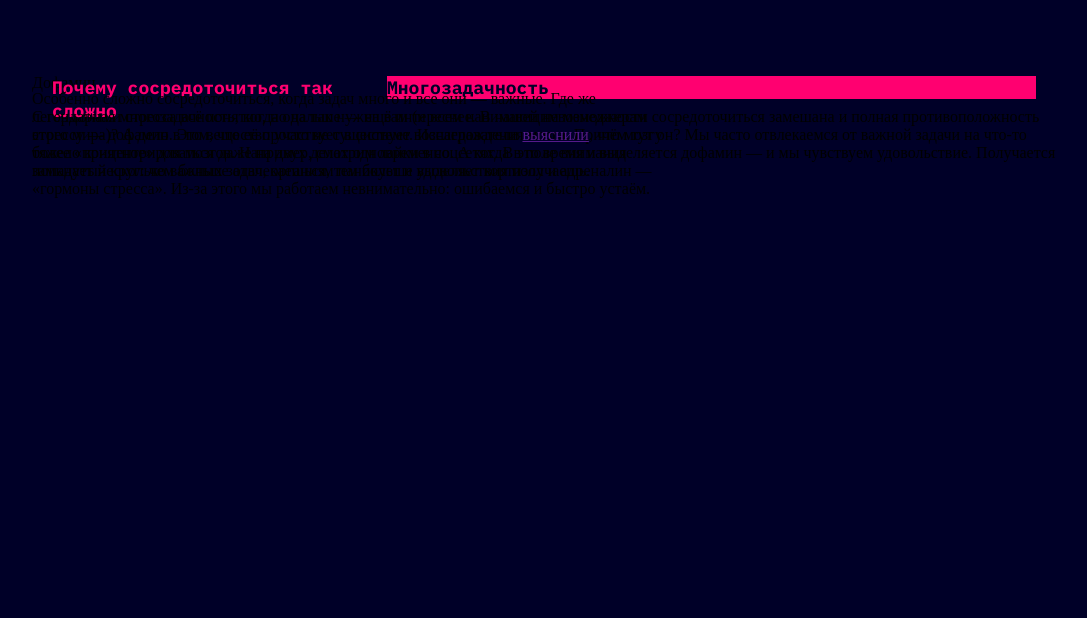
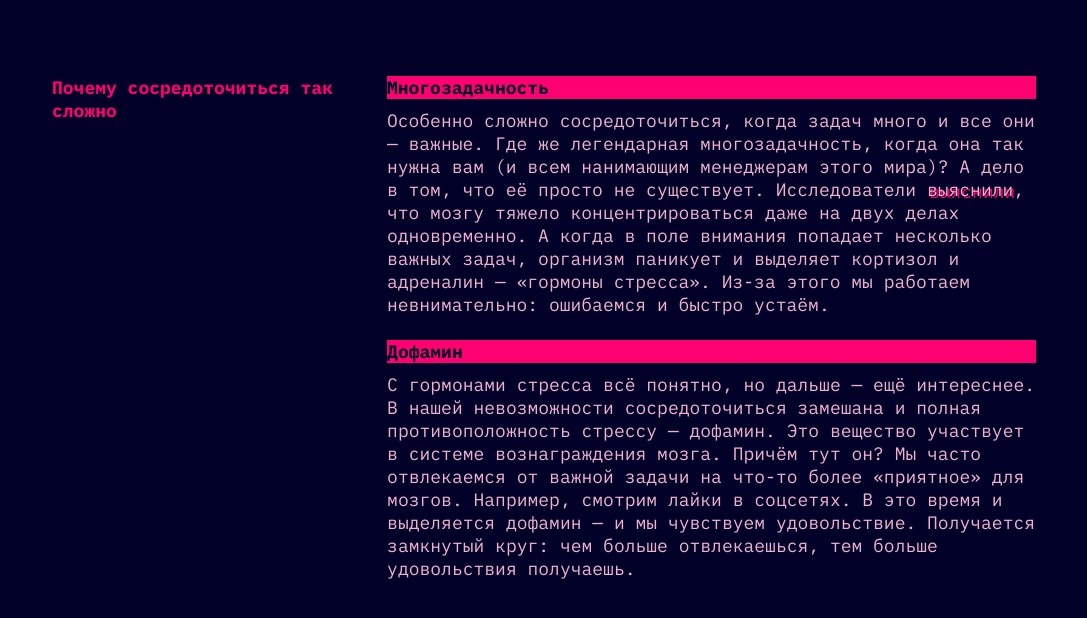
Before and after one commit to aqua11iquid/yanacist, a plain HTML site: page index.html in a window 1280 px wide. Shown: the part 778-1396 px from the top of the page, without its empty margins (96-1183 px from the left). Drawn offline with Linux system fonts and the light colour scheme.

Commit message:
1+2BLOCKS

```diff
--- a/index.html
+++ b/index.html
@@ -17,10 +17,10 @@
                     <button>авто</button>
                     <button>неон</button>
                 </nav>
-                <p class="knpkREC">REC</p>
-                <div class="KNPK1"></div>
-                <div class="KNPK2"></div>
-                <div class="KNPK3"></div>
+                <p class="rec">REC</p>
+                <div class="Knopochka1"></div>
+                <div class="Knopochka2"></div>
+                <div class="Knopochka3"></div>
                 <h1>no focus</h1>
                 <div class="p1">
                     Что делать, когда не можешь делать ничего<br>
--- a/style.css
+++ b/style.css
@@ -75,7 +75,7 @@ button:hover {
   border: 1px solid #FF0070;
 }
 
-.header .KNPK2 {
+.header .Knopochka2 {
   position: absolute ;
   top: 723px;
   left: 20px;
@@ -89,7 +89,7 @@ button:hover {
 
 }
 
-.header .KNPK3 {
+.header .Knopochka3 {
   position:absolute;
   top: 20px;
   left: 979px;
@@ -105,7 +105,7 @@ button:hover {
 
 
 
-.header .KNPK1{
+.header .Knopochka1{
   position: absolute;
   width: 9px;
   height: 9px;
@@ -118,7 +118,7 @@ button:hover {
 
 }
 
-.header .knpkREC {
+.header .rec {
   position: absolute;
   width: 33px;
   height: 26px;
@@ -226,5 +226,71 @@ h1{
   position: absolute;
   width: 648.92px;
   height: 211px;
-  right: 20
+  right: 20.19px;
+  top: 33px;
+
+  font-family: 'IBM Plex Mono';
+  font-weight: 400;
+  font-size: 18px;
+  line-height: 23px;
+
+
+
+  color: #F1B2CE;
 }
+
+a{
+  font-family: 'IBM Plex Mono';
+  font-weight: 400;
+  font-size: 18px;
+  line-height: 23px;
+  text-shadow: 2px 2px  #FF0070;
+  color: #F1B2CE;
+  text-decoration: none;
+
+
+
+  color: #F1B2CE;
+}
+
+a:hover{
+  color: #F1B2CE;
+  background-color: #2196f3;
+}
+
+
+.section1 .MCRtxt3{
+  position: absolute;
+  width: 648.92px;
+  height: 23px;
+  left: 355.08px;
+  top: 264px;
+
+  font-family: 'IBM Plex Mono';
+  font-weight: 700;
+  font-size: 18px;
+  line-height: 23px;
+  background-color: #FF0070;
+
+  color: #000028;
+
+}
+
+
+
+.section1 .BIGtxt2{
+  position: absolute;
+  width: 648.92px;
+  height: 211px;
+  left: 355.08px;
+  top: 297px;
+
+  font-family: 'IBM Plex Mono';
+  font-weight: 400;
+  font-size: 18px;
+  line-height: 23px;
+
+
+
+  color: #F1B2CE;
+}
```
